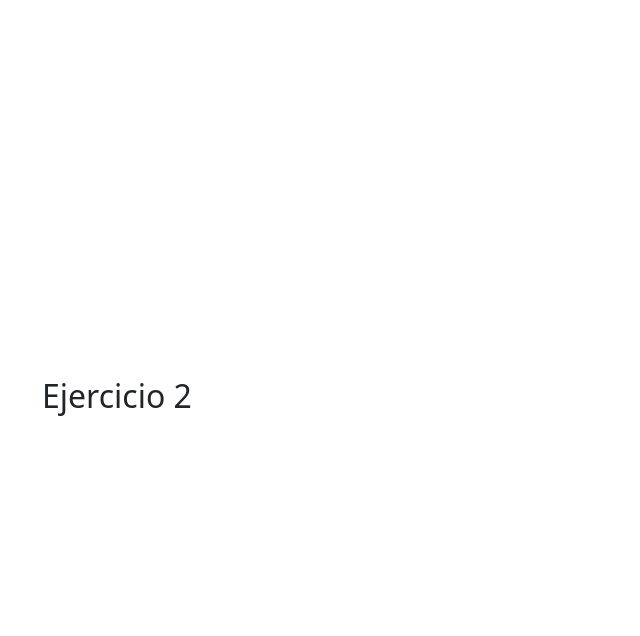
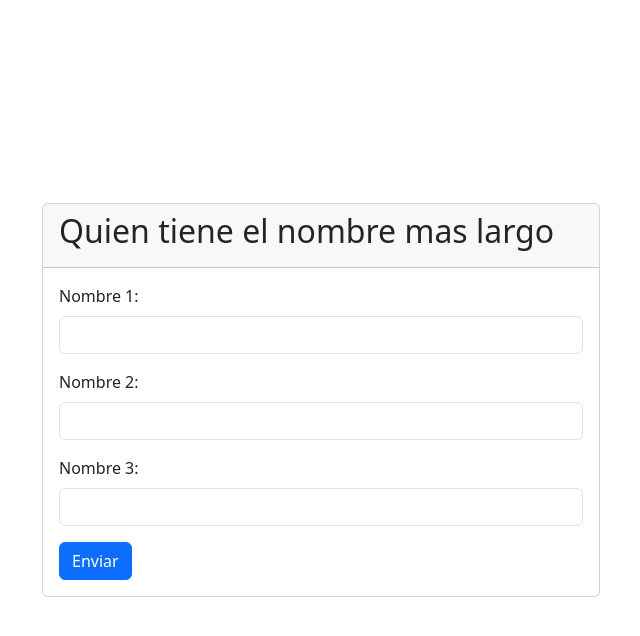
Before and after one commit to FranMartinezSimi/prueba_3_iplacex, a Flask app: page /ejercicio2 in a window 1280 px wide. Before the commit the part shown is almost empty. Shown: the top 636 px of the page, without its empty margins (319-959 px from the left). Run offline with Flask 3, Linux system fonts and the light colour scheme.

Commit message:
feature: ejercicio 2 completado

```diff
--- a/app.py
+++ b/app.py
@@ -29,13 +29,21 @@
 
         return render_template('ejercicio1.html', resultado=resultado)
 
-    # Si es GET, solo mostrar el formulario vacío
     return render_template('ejercicio1.html')
 
-@app.route('/ejercicio2')
+@app.route('/ejercicio2' , methods=['GET', 'POST'])
 def ejercicio2():
+    if request.method == 'POST':
+        name1 = request.form.get('name1')
+        name2 = request.form.get('name2')
+        name3 = request.form.get('name3')
+
+        resultado = max(name1, name2, name3, key=len)
+        flash(f'El nombre con más caracteres es: {resultado}', 'success')
+
+        return render_template('ejercicio2.html', resultado=resultado)
+
     return render_template('ejercicio2.html')
-
 
 if __name__ == '__main__':
     app.run(debug=True, host='0.0.0.0', port=5001)
--- a/templates/ejercicio2.html
+++ b/templates/ejercicio2.html
@@ -1,8 +1,34 @@
 {% extends "base.html" %}
 {% block content %}
 <div class="col-md-6">
-    <div class="form-group">
-        <h2>Ejercicio 2</h2>
+    <div class="card">
+        <div class="card-header">
+            <h2 class="card-title">Quien tiene el nombre mas largo</h2>
+        </div>
+        <div class="card-body">
+            <form action="{{ url_for('ejercicio2') }}" method="post">
+                <div class="mb-3">
+                    <label for="name1" class="form-label">Nombre 1:</label>
+                    <input type="text" class="form-control" id="name1" name="name1" required>
+                </div>
+                <div class="mb-3">
+                    <label for="name2" class="form-label">Nombre 2:</label>
+                    <input type="text" class="form-control" id="name2" name="name2" required>
+                </div>
+                <div class="mb-3">
+                    <label for="name3" class="form-label">Nombre 3:</label>
+                    <input type="text" class="form-control" id="name3" name="name3" required>
+                </div>
+                <button type="submit" class="btn btn-primary">Enviar</button>
+            </form>
+        </div>
+        {% if resultado %}
+        <div class="card-footer mt-3">
+            <p>El nombre con mayor cantidad de caracteres es: {{ resultado }}</p>
+            <p>El nombre tiene {{ resultado|length }} caracteres.</p>
+        </div>
+        {% endif %}
+    </div>
     </div>
 </div>
 {% endblock %}
```
